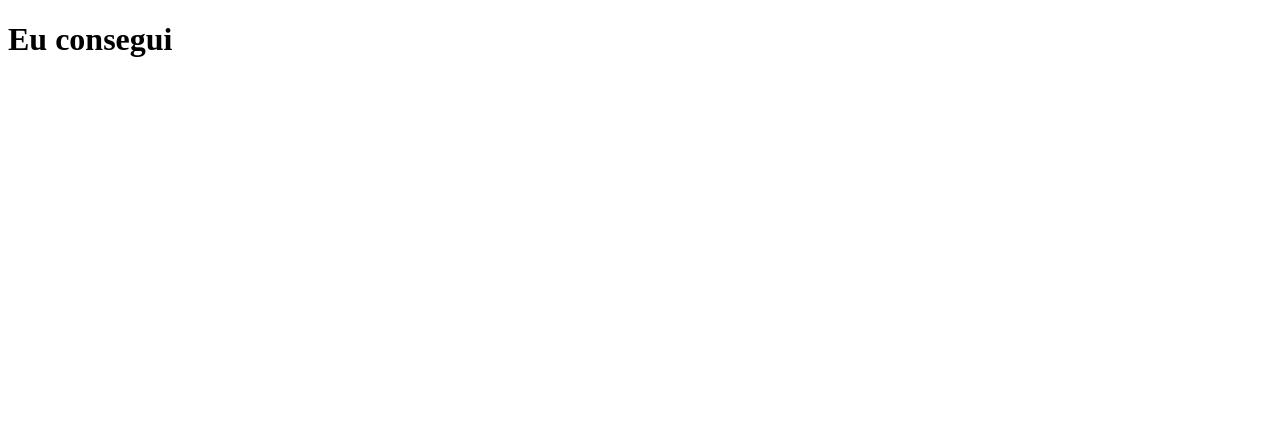
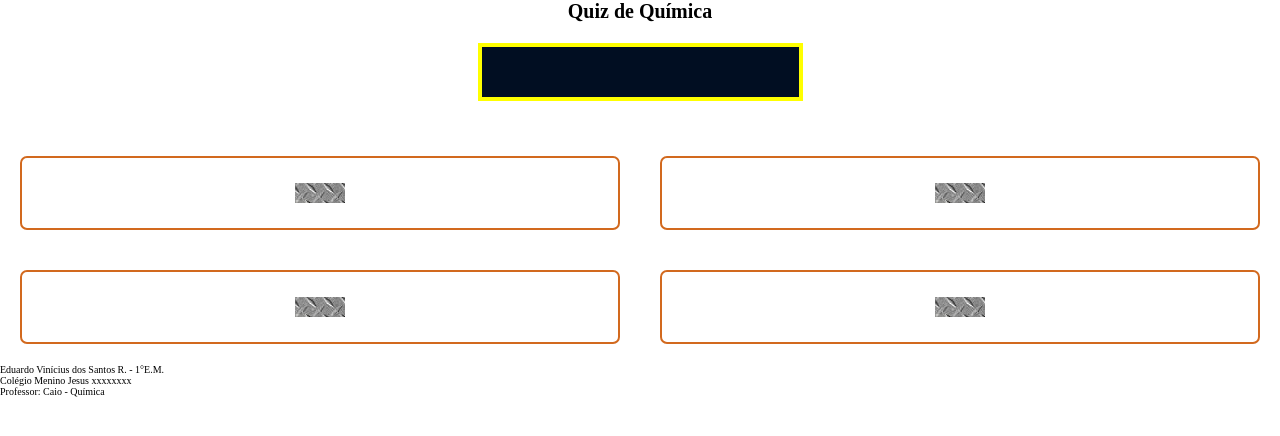
Before and after one commit to EduardoVdosSR/Quiz-de-Quimica, a plain HTML site: page index.html in a window 1280 px wide. Drawn offline with Linux system fonts and the light colour scheme; files whose address does not match are found by name.

Commit message:
Criando o layoyt

```diff
--- a/index.html
+++ b/index.html
@@ -1,5 +1,6 @@
 <!DOCTYPE html>
 <html lang="en">
+
 <head>
     <meta charset="UTF-8">
     <meta name="viewport" content="width=device-width, initial-scale=1.0">
@@ -7,9 +8,43 @@
     <link rel="stylesheet" href="src/css/reset.css">
     <link rel="stylesheet" href="src/css/style.css">
 </head>
-<body>
-    <h1>Eu consegui</h1>
 
+<body><main>
+    <div class="perguntas">
+        <h1>Quiz de Química</h1>
+        <div class="pergunta pergunta-1">
+            <h1></h1>
+        </div>
+    </div>
+    <div class="respostas">
+        <div class="resposta-1">
+            <a href="#">
+                <h2></h2>
+            </a>
+        </div>
+        <div class="resposta-2">
+            <a href="#">
+                <h2></h2>
+            </a>
+        </div>
+        <div class="resposta-3">
+            <a href="#">
+                <h2></h2>
+            </a>
+        </div>
+        <div class="resposta-4">
+            <a href="#">
+                <h2></h2>
+            </a>
+        </div>
+    </div>
+</main>
+<footer>
+    <p>Eduardo Vinícius dos Santos R. - 1°E.M.</p>
+    <p>Colégio Menino Jesus xxxxxxxx</p>
+    <p>Professor: Caio - Química</p>
+</footer>
     <script src="src/js/index.js"></script>
 </body>
+
 </html>
--- a/src/css/reset.css
+++ b/src/css/reset.css
@@ -1 +1,9 @@
-""
+* {
+    padding: 0;
+    margin: 0;
+    box-sizing: border-box;
+}
+
+a {
+    text-decoration: none;
+}
--- a/src/css/style.css
+++ b/src/css/style.css
@@ -0,0 +1,55 @@
+html {
+    font-size: 62.5%;
+}
+
+.perguntas {
+    display: flex;
+    flex-direction: column;
+    justify-content: center;
+    align-items: center;
+    margin-bottom: 3.5rem;
+}
+.perguntas .pergunta{
+    width: 32.5rem;
+    margin-top: 2rem;
+    padding: 2.5rem ;
+    background-color: rgba(1, 14, 34, 1);
+    color: white;
+    border: yellow 4px solid;
+}
+
+.respostas {
+    display: grid;
+    grid-template-areas: "R1 R2" "R3 R4"
+}
+
+.respostas div {
+    border: 2px solid chocolate;
+    border-radius: .7rem;
+    margin: 2rem;
+    display: flex;
+    justify-content: center;
+    align-items: center;
+}
+
+.respostas div a {
+    padding: 1rem 2.5rem;
+    margin: 2.5rem;
+    background-image: url(../Images/images.jpg);
+}
+
+.respostas .resposta-1{
+    grid-area: R1;
+}
+
+.respostas .resposta-2 {
+    grid-area: R2;
+}
+
+.respostas .resposta-3 {
+    grid-area: R3;
+}
+
+.respostas .resposta-4 {
+    grid-area: R4;
+}
```
Also changed, not shown: src/Images/images.jpg (added), src/js/index.js (added).
